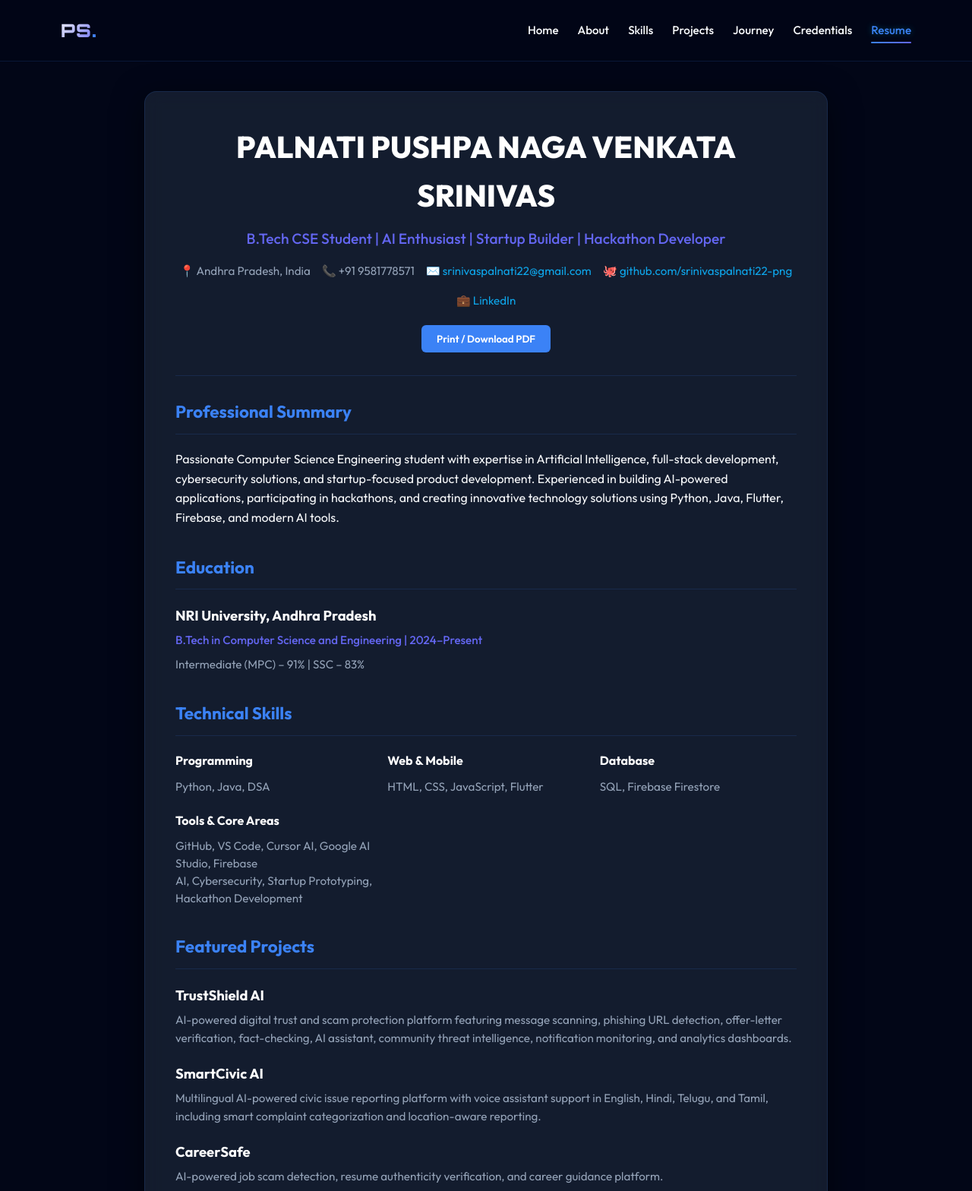
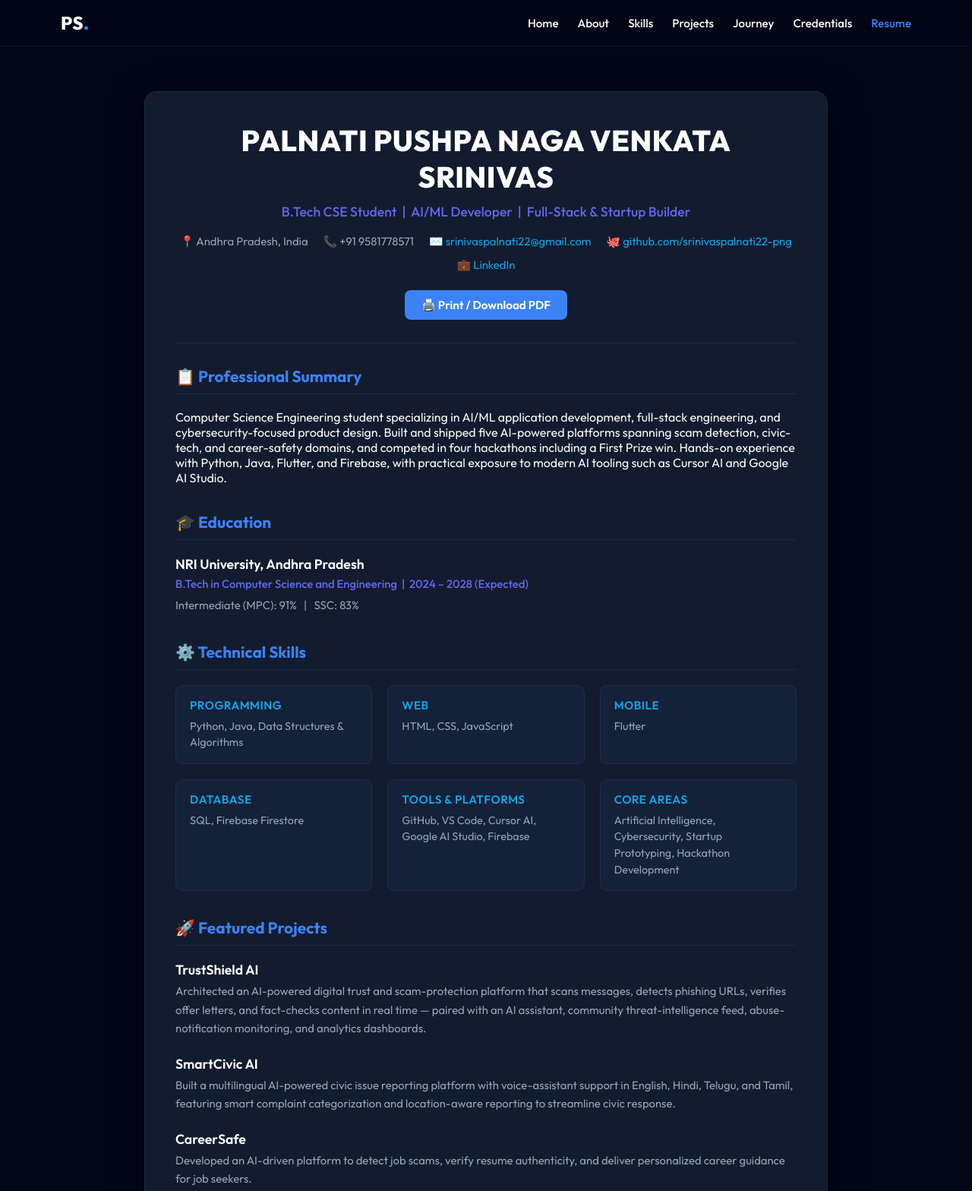
Before and after one commit to srinivaspalnati22-png/MYPORTFOLIO, a website: page resume.html in a window 1280 px wide. Shown: the top 1568 px of the page at 76% size. Drawn offline with Linux system fonts and the light colour scheme.

Commit message:
feat: update resume page with complete accurate resume data

```diff
--- a/resume.html
+++ b/resume.html
@@ -4,11 +4,11 @@
     <meta charset="UTF-8">
     <meta name="viewport" content="width=device-width, initial-scale=1.0">
     <title>Resume | Palnati Pushpa Naga Venkata Srinivas</title>
+    <meta name="description" content="Resume of Palnati Pushpa Naga Venkata Srinivas — B.Tech CSE Student, AI/ML Developer, Full-Stack & Startup Builder.">
     <!-- Fonts -->
     <link rel="preconnect" href="https://fonts.googleapis.com">
     <link rel="preconnect" href="https://fonts.gstatic.com" crossorigin>
     <link href="https://fonts.googleapis.com/css2?family=Outfit:wght@300;400;500;600;700;800;900&family=Orbitron:wght@400;700;900&display=swap" rel="stylesheet">
-    <link rel="stylesheet" href="v.css">
     <style>
         :root {
             --bg-dark: #0f172a;
@@ -23,6 +23,8 @@
             --text-muted: #94a3b8;
         }
 
+        * { box-sizing: border-box; }
+
         body {
             background-color: var(--bg-darker);
             color: var(--text-main);
@@ -32,6 +34,49 @@
             overflow-x: hidden;
         }
 
+        /* ── Navbar ── */
+        .navbar {
+            background: rgba(2, 6, 23, 0.85);
+            backdrop-filter: blur(15px);
+            border-bottom: 1px solid var(--border-glass);
+            position: fixed;
+            top: 0;
+            width: 100%;
+            z-index: 1000;
+        }
+        .navbar-container {
+            display: flex;
+            justify-content: space-between;
+            align-items: center;
+            padding: 15px 40px;
+            max-width: 1200px;
+            margin: 0 auto;
+        }
+        .logo {
+            font-size: 1.5rem;
+            font-weight: 800;
+            color: #fff;
+            text-decoration: none;
+        }
+        .logo-accent { color: var(--primary); }
+        .nav-menu {
+            display: flex;
+            list-style: none;
+            gap: 25px;
+            margin: 0;
+            padding: 0;
+        }
+        .nav-menu a {
+            color: var(--text-main);
+            text-decoration: none;
+            font-size: 0.95rem;
+            font-weight: 500;
+            transition: color 0.3s;
+        }
+        .nav-menu a:hover,
+        .nav-menu a.active { color: var(--primary); }
+
+        /* ── Resume container ── */
         .resume-container {
             max-width: 900px;
             margin: 120px auto 60px;
@@ -43,52 +88,66 @@
             backdrop-filter: blur(12px);
         }
 
+        /* ── Header ── */
         .resume-header {
             text-align: center;
             border-bottom: 1px solid var(--border-glass);
             padding-bottom: 30px;
             margin-bottom: 30px;
         }
-
         .resume-header h1 {
-            font-size: 2.5rem;
+            font-size: 2.4rem;
             color: #fff;
             margin: 0 0 10px 0;
             font-weight: 800;
+            letter-spacing: 0.5px;
         }
-
         .resume-header h2 {
-            font-size: 1.2rem;
+            font-size: 1.1rem;
             color: var(--secondary);
-            margin: 0 0 15px 0;
+            margin: 0 0 18px 0;
             font-weight: 500;
         }
-
         .contact-info {
             display: flex;
             flex-wrap: wrap;
             justify-content: center;
-            gap: 15px;
-            font-size: 0.95rem;
+            gap: 12px 20px;
+            font-size: 0.93rem;
             color: var(--text-muted);
+            margin-bottom: 20px;
         }
-
         .contact-info a {
             color: var(--accent);
             text-decoration: none;
             transition: color 0.3s ease;
         }
+        .contact-info a:hover { color: #fff; }
 
-        .contact-info a:hover {
+        .download-btn {
+            display: inline-block;
+            background: var(--primary);
             color: #fff;
+            padding: 10px 22px;
+            border-radius: 8px;
+            text-decoration: none;
+            font-weight: 600;
+            font-size: 0.95rem;
+            margin-top: 4px;
+            transition: background 0.3s, transform 0.2s;
+            border: none;
+            cursor: pointer;
+            font-family: 'Outfit', sans-serif;
+        }
+        .download-btn:hover {
+            background: var(--secondary);
+            transform: translateY(-2px);
         }
 
-        .resume-section {
-            margin-bottom: 35px;
-        }
-
+        /* ── Sections ── */
+        .resume-section { margin-bottom: 35px; }
         .resume-section h3 {
-            font-size: 1.4rem;
+            font-size: 1.3rem;
             color: var(--primary);
             border-bottom: 1px solid var(--border-glass);
             padding-bottom: 10px;
@@ -96,148 +155,111 @@
             display: flex;
             align-items: center;
             gap: 10px;
+            font-weight: 700;
         }
 
-        .resume-item {
-            margin-bottom: 20px;
-        }
-
+        /* ── Items ── */
+        .resume-item { margin-bottom: 22px; }
         .resume-item h4 {
-            font-size: 1.15rem;
+            font-size: 1.1rem;
             color: #fff;
             margin: 0 0 5px 0;
+            font-weight: 600;
         }
-
         .resume-item .subtitle {
-            font-size: 0.95rem;
+            font-size: 0.93rem;
             color: var(--secondary);
-            margin-bottom: 8px;
+            margin-bottom: 7px;
             font-weight: 500;
         }
-
         .resume-item p {
-            font-size: 0.95rem;
+            font-size: 0.93rem;
             color: var(--text-muted);
-            line-height: 1.6;
+            line-height: 1.65;
             margin: 0;
         }
 
+        /* ── Skills ── */
         .skills-grid {
             display: grid;
-            grid-template-columns: repeat(auto-fit, minmax(250px, 1fr));
+            grid-template-columns: repeat(auto-fit, minmax(220px, 1fr));
             gap: 20px;
         }
-
+        .skill-group {
+            background: rgba(59, 130, 246, 0.05);
+            border: 1px solid var(--border-glass);
+            border-radius: 10px;
+            padding: 16px 18px;
+        }
         .skill-group h5 {
-            font-size: 1rem;
-            color: #fff;
-            margin: 0 0 10px 0;
+            font-size: 0.95rem;
+            color: var(--accent);
+            margin: 0 0 8px 0;
+            font-weight: 600;
+            text-transform: uppercase;
+            letter-spacing: 0.5px;
         }
-
         .skill-group p {
-            font-size: 0.95rem;
+            font-size: 0.9rem;
             color: var(--text-muted);
             margin: 0;
             line-height: 1.5;
         }
 
+        /* ── Lists ── */
         ul.bullet-list {
             margin: 0;
             padding-left: 20px;
         }
-
         ul.bullet-list li {
-            font-size: 0.95rem;
+            font-size: 0.93rem;
             color: var(--text-muted);
-            margin-bottom: 8px;
-            line-height: 1.5;
+            margin-bottom: 9px;
+            line-height: 1.55;
+        }
+        ul.bullet-list li strong { color: #fbbf24; }
+        ul.bullet-list li em {
+            color: var(--accent);
+            font-style: normal;
         }
 
-        /* Navbar overrides to ensure it shows up correctly */
-        .navbar {
-            background: rgba(2, 6, 23, 0.85);
-            backdrop-filter: blur(15px);
-            border-bottom: 1px solid var(--border-glass);
-            position: fixed;
-            top: 0;
-            width: 100%;
-            z-index: 1000;
-        }
-
-        .navbar-container {
-            display: flex;
-            justify-content: space-between;
-            align-items: center;
-            padding: 15px 40px;
-            max-width: 1200px;
-            margin: 0 auto;
-        }
-
-        .logo {
-            font-size: 1.5rem;
-            font-weight: 800;
-            color: #fff;
-            text-decoration: none;
-        }
-
-        .logo-accent {
-            color: var(--primary);
-        }
-
-        .nav-menu {
-            display: flex;
-            list-style: none;
-            gap: 25px;
-            margin: 0;
-            padding: 0;
-        }
-
-        .nav-menu a {
-            color: var(--text-main);
-            text-decoration: none;
-            font-size: 0.95rem;
-            font-weight: 500;
-            transition: color 0.3s;
-        }
-
-        .nav-menu a:hover, .nav-menu a.active {
-            color: var(--primary);
-        }
-
-        .download-btn {
-            display: inline-block;
-            background: var(--primary);
-            color: #fff;
-            padding: 10px 20px;
-            border-radius: 6px;
-            text-decoration: none;
-            font-weight: 600;
-            margin-top: 20px;
-            transition: background 0.3s;
-            border: none;
-            cursor: pointer;
-        }
-        .download-btn:hover {
-            background: var(--secondary);
+        /* ── Print styles ── */
+        @media print {
+            .navbar, .download-btn { display: none !important; }
+            body { background: #fff; color: #000; }
+            .resume-container {
+                margin: 0;
+                box-shadow: none;
+                border: none;
+                background: #fff;
+                backdrop-filter: none;
+            }
+            .resume-header h1,
+            .resume-item h4,
+            .skill-group h5 { color: #000; }
+            .resume-section h3 { color: #1d4ed8; }
+            .resume-header h2,
+            .resume-item .subtitle { color: #4f46e5; }
+            .contact-info,
+            .resume-item p,
+            ul.bullet-list li,
+            .skill-group p { color: #374151; }
         }
 
         @media (max-width: 768px) {
             .resume-container {
-                margin: 100px 20px 40px;
-                padding: 25px;
+                margin: 100px 16px 40px;
+                padding: 24px 20px;
             }
-            .nav-menu {
-                display: none;
-            }
-            .resume-header h1 {
-                font-size: 2rem;
-            }
+            .nav-menu { display: none; }
+            .resume-header h1 { font-size: 1.7rem; }
+            .resume-header h2 { font-size: 0.95rem; }
         }
     </style>
 </head>
 <body>
     <nav class="navbar">
-        <div class="container navbar-container">
+        <div class="navbar-container">
             <a href="index.html" class="logo">PS<span class="logo-accent">.</span></a>
             <div class="nav-menu-wrapper">
                 <ul class="nav-menu">
@@ -254,109 +276,129 @@
     </nav>
 
     <div class="resume-container">
+
+        <!-- ── HEADER ── -->
         <div class="resume-header">
             <h1>PALNATI PUSHPA NAGA VENKATA SRINIVAS</h1>
-            <h2>B.Tech CSE Student | AI Enthusiast | Startup Builder | Hackathon Developer</h2>
+            <h2>B.Tech CSE Student &nbsp;|&nbsp; AI/ML Developer &nbsp;|&nbsp; Full-Stack &amp; Startup Builder</h2>
             <div class="contact-info">
                 <span>📍 Andhra Pradesh, India</span>
                 <span>📞 +91 9581778571</span>
                 <span>✉️ <a href="mailto:srinivaspalnati22@gmail.com">srinivaspalnati22@gmail.com</a></span>
                 <span>🐙 <a href="https://github.com/srinivaspalnati22-png" target="_blank">github.com/srinivaspalnati22-png</a></span>
-                <span>💼 <a href="#" target="_blank">LinkedIn</a></span>
+                <span>💼 <a href="https://linkedin.com/in/srinivaspalnati22" target="_blank">LinkedIn</a></span>
             </div>
-            <button class="download-btn" onclick="window.print()">Print / Download PDF</button>
+            <button class="download-btn" onclick="window.print()">🖨️ Print / Download PDF</button>
         </div>
 
+        <!-- ── PROFESSIONAL SUMMARY ── -->
         <div class="resume-section">
-            <h3>Professional Summary</h3>
-            <p>Passionate Computer Science Engineering student with expertise in Artificial Intelligence, full-stack development, cybersecurity solutions, and startup-focused product development. Experienced in building AI-powered applications, participating in hackathons, and creating innovative technology solutions using Python, Java, Flutter, Firebase, and modern AI tools.</p>
+            <h3>📋 Professional Summary</h3>
+            <p>Computer Science Engineering student specializing in AI/ML application development, full-stack engineering, and cybersecurity-focused product design. Built and shipped five AI-powered platforms spanning scam detection, civic-tech, and career-safety domains, and competed in four hackathons including a First Prize win. Hands-on experience with Python, Java, Flutter, and Firebase, with practical exposure to modern AI tooling such as Cursor AI and Google AI Studio.</p>
         </div>
 
+        <!-- ── EDUCATION ── -->
         <div class="resume-section">
-            <h3>Education</h3>
+            <h3>🎓 Education</h3>
             <div class="resume-item">
                 <h4>NRI University, Andhra Pradesh</h4>
-                <div class="subtitle">B.Tech in Computer Science and Engineering | 2024–Present</div>
-                <p>Intermediate (MPC) – 91% | SSC – 83%</p>
+                <div class="subtitle">B.Tech in Computer Science and Engineering &nbsp;|&nbsp; 2024 – 2028 (Expected)</div>
+                <p>Intermediate (MPC): 91% &nbsp;&nbsp;|&nbsp;&nbsp; SSC: 83%</p>
             </div>
         </div>
 
+        <!-- ── TECHNICAL SKILLS ── -->
         <div class="resume-section">
-            <h3>Technical Skills</h3>
+            <h3>⚙️ Technical Skills</h3>
             <div class="skills-grid">
                 <div class="skill-group">
                     <h5>Programming</h5>
-                    <p>Python, Java, DSA</p>
+                    <p>Python, Java, Data Structures &amp; Algorithms</p>
                 </div>
                 <div class="skill-group">
-                    <h5>Web & Mobile</h5>
-                    <p>HTML, CSS, JavaScript, Flutter</p>
+                    <h5>Web</h5>
+                    <p>HTML, CSS, JavaScript</p>
+                </div>
+                <div class="skill-group">
+                    <h5>Mobile</h5>
+                    <p>Flutter</p>
                 </div>
                 <div class="skill-group">
                     <h5>Database</h5>
                     <p>SQL, Firebase Firestore</p>
                 </div>
                 <div class="skill-group">
-                    <h5>Tools & Core Areas</h5>
-                    <p>GitHub, VS Code, Cursor AI, Google AI Studio, Firebase<br>AI, Cybersecurity, Startup Prototyping, Hackathon Development</p>
+                    <h5>Tools &amp; Platforms</h5>
+                    <p>GitHub, VS Code, Cursor AI, Google AI Studio, Firebase</p>
+                </div>
+                <div class="skill-group">
+                    <h5>Core Areas</h5>
+                    <p>Artificial Intelligence, Cybersecurity, Startup Prototyping, Hackathon Development</p>
                 </div>
             </div>
         </div>
 
+        <!-- ── FEATURED PROJECTS ── -->
         <div class="resume-section">
-            <h3>Featured Projects</h3>
+            <h3>🚀 Featured Projects</h3>
 
             <div class="resume-item">
                 <h4>TrustShield AI</h4>
-                <p>AI-powered digital trust and scam protection platform featuring message scanning, phishing URL detection, offer-letter verification, fact-checking, AI assistant, community threat intelligence, notification monitoring, and analytics dashboards.</p>
+                <p>Architected an AI-powered digital trust and scam-protection platform that scans messages, detects phishing URLs, verifies offer letters, and fact-checks content in real time — paired with an AI assistant, community threat-intelligence feed, abuse-notification monitoring, and analytics dashboards.</p>
             </div>
 
             <div class="resume-item">
                 <h4>SmartCivic AI</h4>
-                <p>Multilingual AI-powered civic issue reporting platform with voice assistant support in English, Hindi, Telugu, and Tamil, including smart complaint categorization and location-aware reporting.</p>
+                <p>Built a multilingual AI-powered civic issue reporting platform with voice-assistant support in English, Hindi, Telugu, and Tamil, featuring smart complaint categorization and location-aware reporting to streamline civic response.</p>
             </div>
 
             <div class="resume-item">
                 <h4>CareerSafe</h4>
-                <p>AI-powered job scam detection, resume authenticity verification, and career guidance platform.</p>
+                <p>Developed an AI-driven platform to detect job scams, verify resume authenticity, and deliver personalized career guidance for job seekers.</p>
             </div>
 
             <div class="resume-item">
                 <h4>NexusAI</h4>
-                <p>Retail demand forecasting platform with predictive analytics dashboards and visualization.</p>
+                <p>Designed a retail demand-forecasting platform with predictive analytics and interactive visualization dashboards to support inventory and planning decisions.</p>
             </div>
 
             <div class="resume-item">
                 <h4>TruthLens AI</h4>
-                <p>Fake news detection platform with sentiment analysis, credibility scoring, clickbait detection, and bias analysis.</p>
+                <p>Created a fake-news detection system combining sentiment analysis, clickbait detection, bias analysis, and credibility scoring to surface misinformation.</p>
             </div>
         </div>
 
+        <!-- ── CERTIFICATIONS ── -->
         <div class="resume-section">
-            <h3>Certifications</h3>
+            <h3>🏅 Certifications</h3>
             <ul class="bullet-list">
-                <li>Explore Machine Learning Using Python – Infosys Springboard</li>
-                <li>Prompt Engineering – Infosys Springboard</li>
-                <li>Introduction to Deep Learning – Infosys Springboard</li>
-                <li>Intellectual Property Rights (IPR) Awareness Program</li>
+                <li>Explore Machine Learning Using Python — <em>Infosys Springboard</em> (Jun 2025)</li>
+                <li>Prompt Engineering — <em>Infosys Springboard</em> (Jun 2025)</li>
+                <li>Introduction to Deep Learning — <em>Infosys Springboard</em> (Aug 2025)</li>
+                <li>Software Engineering — <em>Infosys Springboard</em> (Aug 2025)</li>
+                <li>Introduction to Natural Language Processing — <em>Infosys Springboard</em> (Aug 2025)</li>
+                <li>IP Awareness/Training Program (NIPAM) — <em>IP Office of India</em> (Sep 2025)</li>
                 <li>LetsUpgrade Learning Programs</li>
             </ul>
         </div>
 
+        <!-- ── HACKATHONS ── -->
         <div class="resume-section">
-            <h3>Hackathons & Achievements</h3>
+            <h3>🏆 Hackathons &amp; Achievements</h3>
             <ul class="bullet-list">
-                <li>Techzite 2025 – 24-Hour Hackathon at IIIT Nuzvid</li>
-                <li>24-Hour Hackathon at P.B. Siddhartha Degree College</li>
-                <li>First Prize – 5-Hour Hackathon at NRI Institute of Technology</li>
-                <li>CREATHON Hackathon Event at NRI Institute of Technology</li>
+                <li>🥇 <strong>First Prize</strong> — 5-Hour Hackathon, NRI Institute of Technology</li>
+                <li>Techzite 2025 — 24-Hour Hackathon, IIIT Nuzvid</li>
+                <li>24-Hour Hackathon — P.B. Siddhartha Degree College</li>
+                <li>CREATHON — Hackathon Event, NRI Institute of Technology</li>
             </ul>
         </div>
 
+        <!-- ── LANGUAGES ── -->
         <div class="resume-section">
-            <h3>Languages</h3>
+            <h3>🌐 Languages</h3>
             <p>Telugu, English</p>
         </div>
+
     </div>
 </body>
 </html>
```
